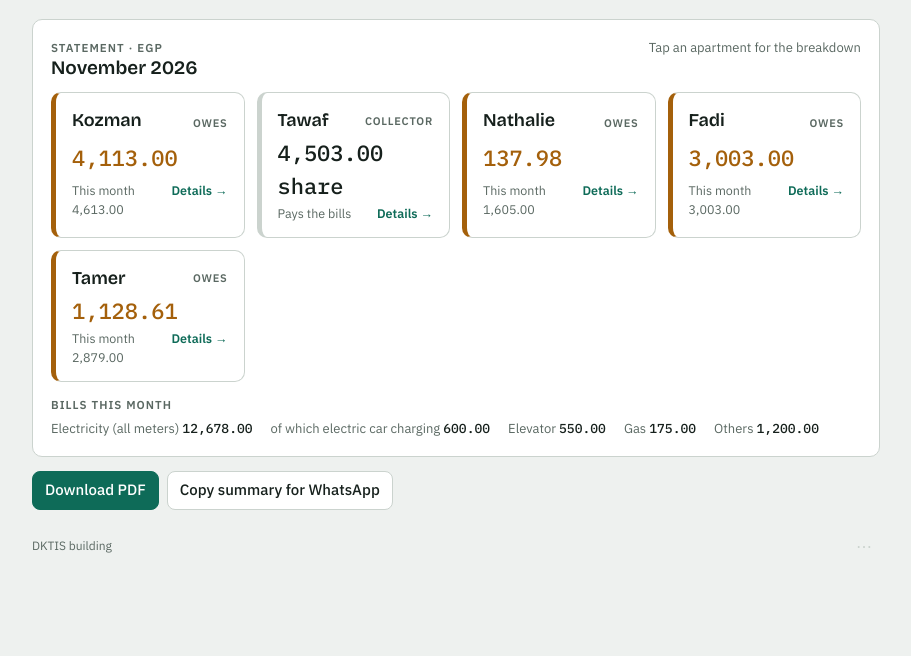
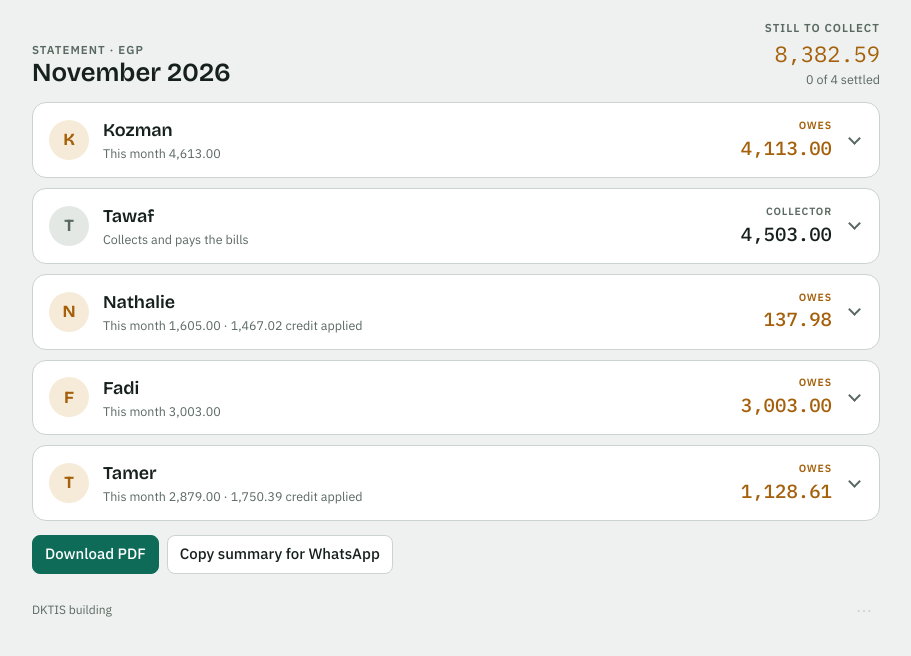
Before and after one commit to emiletawaf-cloud/DKTIS, a plain HTML site: page index.html in a window 1280 px wide. Shown: the part 94-750 px from the top of the page, without its empty margins (184-1095 px from the left). Drawn offline with nearby package versions, Linux system fonts and the light colour scheme.

Commit message:
Add files via upload

```diff
--- a/index.html
+++ b/index.html
@@ -132,6 +132,29 @@ a.btn.primary{background:var(--accent);color:var(--accent-ink);border-color:var(
 .mswitch button:hover:not(:disabled){background:var(--credit-bg)}
 .mswitch button:disabled{color:var(--line);opacity:1}
 .mswitch select{border:0;border-left:1px solid var(--line);border-right:1px solid var(--line);border-radius:0;background:var(--surface);font-family:var(--f-display);font-weight:600;font-size:18px;padding:8px 12px;text-align:center;text-align-last:center;cursor:pointer;min-width:0;flex:1}
+.sthead{display:flex;justify-content:space-between;align-items:flex-end;gap:12px;flex-wrap:wrap}
+.sthead h2{font-size:26px}
+.stsum{text-align:right}.stdue{font-family:var(--f-mono);font-size:22px;color:var(--owe)}
+.acc{display:flex;flex-direction:column;gap:10px}
+.ac{border:1px solid var(--line);border-radius:14px;background:var(--surface);overflow:hidden;transition:box-shadow .15s}
+.ac.open{box-shadow:0 6px 24px rgba(0,0,0,.08);border-color:var(--accent)}
+.ach{all:unset;box-sizing:border-box;width:100%;cursor:pointer;display:grid;grid-template-columns:auto 1fr auto auto;align-items:center;gap:14px;padding:14px 16px}
+.ach:focus-visible{outline:2px solid var(--accent);outline-offset:-2px;border-radius:14px}
+.ach:hover{background:var(--bg)}
+.av{width:40px;height:40px;border-radius:50%;display:grid;place-items:center;font-family:var(--f-display);font-weight:700;font-size:17px;background:var(--sunk);color:var(--muted)}
+.ac.owe .av{background:var(--owe-bg);color:var(--owe)} .ac.credit .av{background:var(--credit-bg);color:var(--credit)}
+.acn{display:flex;flex-direction:column;min-width:0}
+.nm{font-family:var(--f-display);font-weight:600;font-size:18px;color:var(--ink)}
+.mt{font-size:12.5px;color:var(--muted);white-space:nowrap;overflow:hidden;text-overflow:ellipsis}
+.acs{display:flex;flex-direction:column;align-items:flex-end}
+.tg{font-size:10.5px;letter-spacing:.08em;text-transform:uppercase;font-weight:700;color:var(--muted)}
+.am{font-family:var(--f-mono);font-size:19px;font-weight:500;color:var(--ink)}
+.ac.owe .am,.ac.owe .tg{color:var(--owe)} .ac.credit .am,.ac.credit .tg{color:var(--credit)}
+.chev{width:9px;height:9px;border-right:2px solid var(--muted);border-bottom:2px solid var(--muted);transform:rotate(45deg);margin:0 4px 4px}
+.ac.open .chev{transform:rotate(-135deg);margin:4px 4px 0}
+.acb{padding:4px 16px 16px;border-top:1px solid var(--line)}
+.acb .lines{border-top:0;padding:6px 0 0}
+@media (max-width:480px){.ach{gap:10px;padding:12px}.av{width:34px;height:34px;font-size:15px}.nm{font-size:16.5px}.am{font-size:16.5px}.mt{white-space:normal}}
 @media (max-width:620px){
   .mpick{width:100%} header.top .bar{width:100%}
   .row.exp,.row.adj{grid-template-columns:1fr 1fr}
@@ -326,12 +349,8 @@ function cardsHTML(s){
     <span class="cname">${esc(r.name)}</span><span class="ctag">${st.tag}</span><span class="camt">${st.amt}</span>
     <span class="cmeta">${r.collector?"Pays the bills":"This month "+fmt(r.chargeTotal)}</span><span class="cgo">Details →</span></button>`}).join("")}</div>`;
 }
-function detailHTML(s,r,opts){
-  const st=statusOf(r);
-  let h=`<section class="det" data-det="${r.id}"${opts.open===r.id?"":" hidden"}>
-    <button class="back" data-back="1">← All apartments</button>
-    <div class="dhead ${st.cls}"><div><div class="eyebrow">${esc(s.label)} · EGP</div><h2>${esc(r.name)}</h2>${r.meter&&!r.collector?`<div class="muted" style="font-size:13px">Meter ${esc(r.meter)}</div>`:""}</div>
-    <div class="due"><div class="tag">${st.tag}</div><div class="amt">${st.amt}</div></div></div><div class="lines">`;
+function detailBody(s,r,opts){
+  let h=`<div class="lines">`;
   if(!r.collector&&r.opening) h+=`<div class="ln${r.opening<0?" minus":""}"><span class="l">${r.opening<0?"Credit brought forward":"Balance brought forward"}</span><span class="v">${r.opening<0?"−"+fmt(-r.opening):fmt(r.opening)}</span></div>`;
   h+=`<div class="ln sec"><span class="l">This month</span></div>`;
   if(!r.charges.length) h+=`<div class="ln"><span class="l muted">No charges yet</span><span class="v">0.00</span></div>`;
@@ -340,24 +359,42 @@ function detailHTML(s,r,opts){
     r.credits.forEach(c=>h+=`<div class="ln minus"><span class="l">${esc(c.label)}</span><span class="v">−${fmt(c.amt)}</span>${c.detail?`<span class="d">${esc(c.detail)}</span>`:""}</div>`);}
   if(!r.collector) h+=`<div class="ln tot"><span class="l">${r.closing<-0.004?"Credit remaining":"Amount due"}</span><span class="v">${fmt(Math.abs(r.closing))}</span></div>`;
   else h+=`<div class="ln tot"><span class="l">${esc(r.name)}'s own share</span><span class="v">${fmt(r.chargeTotal)}</span></div>`;
+  h+=`</div>`;
   if(opts.editor&&!r.collector&&r.closing>0.004) h+=`<div class="apt-actions"><button data-paid="${r.id}" data-amt="${r.closing}">Mark ${fmt(r.closing)} as paid</button></div>`;
   if(!r.collector&&r.closing>0.004){const pi=payInfo();
     h+=`<div class="pay"><div class="paytxt"><div class="eyebrow">Pay with InstaPay</div><div class="payamt">${fmt(r.closing)} EGP</div>
       <div class="muted" style="font-size:13px">to <b>${esc(pi.handle)}</b>. Open InstaPay, then type or paste the amount.</div>
       <div class="bar" style="margin-top:8px"><a class="btn primary" href="${esc(pi.link)}" target="_blank" rel="noopener">Open InstaPay</a><button data-copy="${r2(r.closing).toFixed(2)}">Copy amount</button><button data-copy="${esc(pi.handle)}">Copy InstaPay address</button></div></div>
       <figure class="payqr"><img src="${PAY_QR}" alt="InstaPay QR code for ${esc(pi.handle)}"><figcaption>Scan from another phone</figcaption></figure></div>`;}
-  return h+`</div></section>`;
+  return h;
+}
+function rowMeta(r){
+  if(r.collector) return "Collects and pays the bills";
+  let t="This month "+fmt(r.chargeTotal);
+  if(r.opening<-0.004) t+=" · "+fmt(-r.opening)+" credit applied";
+  else if(r.opening>0.004) t+=" · "+fmt(r.opening)+" from before";
+  if(r.paidTotal) t+=" · paid "+fmt(r.paidTotal);
+  return t;
 }
 function stmtHTML(s,opts){
   opts=opts||{};
-  const b=s.bills;
-  let h=`<section class="ov"${opts.open?" hidden":""}><div class="panel-head"><div><div class="eyebrow">Statement · EGP</div><h2>${esc(s.label)}</h2></div>
-    <div class="muted" style="font-size:13px">Tap an apartment for the breakdown</div></div>`;
+  const due=r2(s.rows.filter(r=>!r.collector&&r.closing>0.004).reduce((t,r)=>t+r.closing,0));
+  const payers=s.rows.filter(r=>!r.collector), settled=payers.filter(r=>r.closing<=0.004).length;
+  let h=`<div class="sthead"><div><div class="eyebrow">Statement · EGP</div><h2>${esc(s.label)}</h2></div>
+    <div class="stsum"><div class="eyebrow">Still to collect</div><div class="stdue">${fmt(due)}</div><div class="muted" style="font-size:12.5px">${settled} of ${payers.length} settled</div></div></div>`;
   if(s.note) h+=`<div class="note">${esc(s.note)}</div>`;
-  h+=cardsHTML(s);
-  h+=`<div class="bills"><span class="eyebrow" style="flex-basis:100%">Bills this month</span>${billsList(b).map(([l,v])=>`<span>${esc(l)} <b>${fmt(v)}</b></span>`).join("")}</div></section>`;
-  s.rows.forEach(r=>h+=detailHTML(s,r,opts));
-  return h;
+  h+=`<div class="acc">`;
+  s.rows.forEach(r=>{const st=statusOf(r), open=opts.open===r.id;
+    h+=`<section class="ac ${st.cls}${open?" open":""}" id="ac-${r.id}">
+      <button class="ach" data-open="${r.id}" aria-expanded="${open}">
+        <span class="av">${esc(r.name.slice(0,1))}</span>
+        <span class="acn"><span class="nm">${esc(r.name)}</span><span class="mt">${esc(rowMeta(r))}</span></span>
+        <span class="acs"><span class="tg">${r.collector?"Collector":st.tag}</span><span class="am">${r.collector?fmt(r.chargeTotal):st.amt}</span></span>
+        <span class="chev" aria-hidden="true"></span>
+      </button>
+      ${open?`<div class="acb">${detailBody(s,r,opts)}</div>`:""}
+    </section>`;});
+  return h+`</div>`;
 }
 const NAV_JS=`document.addEventListener("click",function(e){var o=e.target.closest("[data-open]"),b=e.target.closest("[data-back]");if(!o&&!b)return;var id=o?o.getAttribute("data-open"):null;document.querySelectorAll(".det").forEach(function(d){d.hidden=d.getAttribute("data-det")!==id});document.querySelector(".ov").hidden=!!id;window.scrollTo(0,0)});`;
 function waText(s){
@@ -504,7 +541,7 @@ function render(){
   const m=months[cur], A=cfg.apartments;
   const s=compute(m,openingFor(cur));
   if(view==="stmt"){
-    app.innerHTML=`<section class="panel">${stmtHTML(s,{editor:ghOn(),open:openApt})}</section>
+    app.innerHTML=`<section class="stmt">${stmtHTML(s,{editor:ghOn(),open:openApt})}</section>
       <div class="bar"><button class="primary" id="dlHtml"${downloads?"":" hidden"}>Download PDF</button><button id="copyWa">Copy summary for WhatsApp</button></div>
       <footer class="foot"><span>DKTIS building</span><button class="hush" data-view="edit" aria-label="Manage bills">⋯</button></footer>`;
     return;
@@ -644,7 +681,8 @@ document.addEventListener("click",async e=>{
     catch(err){try{localStorage.setItem(GH_KEY,JSON.stringify({owner:g.owner,repo:g.repo}))}catch(e2){}render();
       toast(err.status===401||err.status===403?"GitHub refused that token. Check it has Contents: Read and write on this repo.":err.status===404?"Couldn't find data.json in "+g.owner+"/"+g.repo+". Check the names.":"Couldn't reach GitHub. Try again.")}
     return}
-  if(t.dataset.open){openApt=view==="stmt"?t.dataset.open:t.dataset.open;view="stmt";render();window.scrollTo(0,0);return}
+  if(t.dataset.open){const id=t.dataset.open;if(view!=="stmt"){view="stmt";openApt=id}else openApt=openApt===id?null:id;render();
+    const el=openApt&&document.getElementById("ac-"+openApt);if(el)el.scrollIntoView({block:"nearest",behavior:"smooth"});return}
   if(t.dataset.back){openApt=null;render();return}
   if(t.dataset.step){stepMonth(+t.dataset.step);return}
   if(t.dataset.copy){const v=t.dataset.copy;try{await navigator.clipboard.writeText(v);toast("Copied "+v)}catch(err){toast(v)}return}
```
